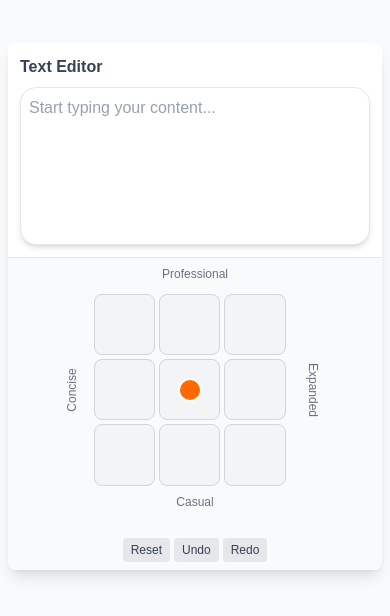
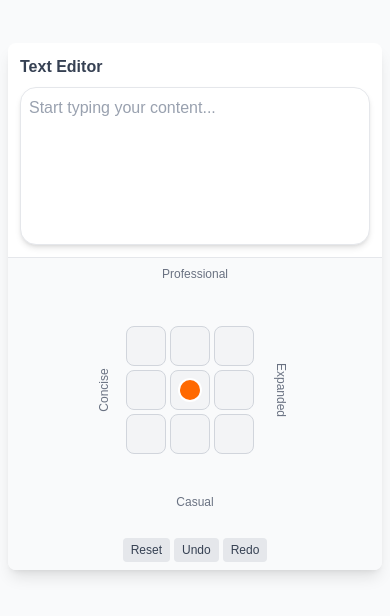
Before and after one commit to HarshGeed/Fiddle, a Next.js app: page / in a window 390 px wide. Shown: the part 116-732 px from the top of the page. Built offline with nearby package versions, Linux system fonts and the light colour scheme.

Commit message:
fixed dragging issue

```diff
--- a/components/ToneMatrix.tsx
+++ b/components/ToneMatrix.tsx
@@ -1,4 +1,5 @@
-import React, { useState, useRef } from "react";
+import React, { useState, useRef, useEffect } from "react";
+import Draggable from "react-draggable";
 
 type ToneMatrixProps = {
   onSelect: (tone: string) => void;
@@ -9,77 +10,55 @@ export default function ToneMatrix({ onSelect }: ToneMatrixProps) {
   const COL_TONES = ["Concise", "Neutral", "Expanded"];
 
   const gridRef = useRef<HTMLDivElement>(null);
+  const dotRef = useRef<HTMLDivElement>(null);
 
-  // selected cell [row, col]
-  const [selected, setSelected] = useState<[number, number] | null>([1, 1]);
-  // draggable dot position
+  // Responsive grid size
+  const [gridSize, setGridSize] = useState(192);
+  const DOT_SIZE = 20;
+  const CELL_SIZE = gridSize / 3;
+
+  useEffect(() => {
+    function updateSize() {
+      if (gridRef.current) {
+        setGridSize(gridRef.current.offsetWidth);
+      }
+    }
+    updateSize();
+    window.addEventListener("resize", updateSize);
+    return () => window.removeEventListener("resize", updateSize);
+  }, []);
+
+  const [selected, setSelected] = useState<[number, number]>([1, 1]);
+
+  // Initialize dot in center
   const [dotPos, setDotPos] = useState<{ x: number; y: number }>({
-    x: 0,
-    y: 0,
+    x: CELL_SIZE * 1 + CELL_SIZE / 2 - DOT_SIZE / 2,
+    y: CELL_SIZE * 1 + CELL_SIZE / 2 - DOT_SIZE / 2,
   });
-  const [dragging, setDragging] = useState(false);
 
   const getTone = (row: number, col: number) => {
     if (row === 1 && col === 1) return "Neutral";
     return `${ROW_TONES[row]} + ${COL_TONES[col]}`;
   };
 
-  // Initialize dot position after mount
-  React.useEffect(() => {
-    if (gridRef.current && selected) {
-      const grid = gridRef.current.getBoundingClientRect();
-      const cellSize = grid.width / 3;
-      setDotPos({
-        x: selected[1] * cellSize + cellSize / 2,
-        y: selected[0] * cellSize + cellSize / 2,
-      });
-    }
-  }, [selected]);
+  // Update dot position when selected or grid size changes
+  useEffect(() => {
+    setDotPos({
+      x: selected[1] * CELL_SIZE + CELL_SIZE / 2 - DOT_SIZE / 2,
+      y: selected[0] * CELL_SIZE + CELL_SIZE / 2 - DOT_SIZE / 2,
+    });
+  }, [selected, CELL_SIZE]);
 
-  const handleMouseDown = (e: React.MouseEvent) => {
-    setDragging(true);
-    e.stopPropagation();
-  };
-
-  const handleMouseMove = (e: MouseEvent) => {
-    if (!dragging || !gridRef.current) return;
-    const grid = gridRef.current.getBoundingClientRect();
-    let x = e.clientX - grid.left;
-    let y = e.clientY - grid.top;
-
-    // clamp inside grid
-    x = Math.max(0, Math.min(x, grid.width));
-    y = Math.max(0, Math.min(y, grid.height));
-
-    setDotPos({ x, y });
-  };
-
-  const handleMouseUp = () => {
-    if (!dragging || !gridRef.current) return;
-    setDragging(false);
-
-    const grid = gridRef.current.getBoundingClientRect();
-    const cellSize = grid.width / 3;
-    const row = Math.min(2, Math.max(0, Math.floor(dotPos.y / cellSize)));
-    const col = Math.min(2, Math.max(0, Math.floor(dotPos.x / cellSize)));
-
+  const handleStop = (e: any, data: any) => {
+    const row = Math.min(2, Math.max(0, Math.floor((data.y + DOT_SIZE / 2) / CELL_SIZE)));
+    const col = Math.min(2, Math.max(0, Math.floor((data.x + DOT_SIZE / 2) / CELL_SIZE)));
     setSelected([row, col]);
     onSelect(getTone(row, col));
-
     setDotPos({
-      x: col * cellSize + cellSize / 2,
-      y: row * cellSize + cellSize / 2,
+      x: col * CELL_SIZE + CELL_SIZE / 2 - DOT_SIZE / 2,
+      y: row * CELL_SIZE + CELL_SIZE / 2 - DOT_SIZE / 2,
     });
   };
-
-  React.useEffect(() => {
-    window.addEventListener("mousemove", handleMouseMove);
-    window.addEventListener("mouseup", handleMouseUp);
-    return () => {
-      window.removeEventListener("mousemove", handleMouseMove);
-      window.removeEventListener("mouseup", handleMouseUp);
-    };
-  });
 
   return (
     <div className="flex flex-col items-center justify-center w-full">
@@ -99,29 +78,37 @@ export default function ToneMatrix({ onSelect }: ToneMatrixProps) {
         {/* Grid container */}
         <div
           ref={gridRef}
-          className="relative grid grid-cols-3 gap-1 w-48 h-48 bg-transparent"
+          className="relative grid grid-cols-3 gap-1 w-32 h-32 sm:w-48 sm:h-48 bg-transparent"
         >
           {[0, 1, 2].map((row) =>
             [0, 1, 2].map((col) => (
-              <div
+              <button
                 key={`${row}-${col}`}
-                className="bg-gray-100 border border-gray-300 rounded-lg w-full h-full"
+                className="bg-gray-100 border border-gray-300 rounded-lg w-full h-full focus:outline-none"
+                style={{ touchAction: "manipulation" }}
+                tabIndex={0}
+                aria-label={getTone(row, col)}
+                onClick={() => {
+                  setSelected([row, col]);
+                  onSelect(getTone(row, col));
+                }}
               />
             ))
           )}
 
-          {/* Draggable orange dot */}
-          {selected && (
+          {/* Draggable dot */}
+          <Draggable
+            nodeRef={dotRef}
+            bounds="parent"
+            position={dotPos}
+            onDrag={(e, data) => setDotPos({ x: data.x, y: data.y })}
+            onStop={handleStop}
+          >
             <div
-              onMouseDown={handleMouseDown}
-              className="absolute w-5 h-5 rounded-full bg-orange-500 ring-2 ring-white cursor-grab active:cursor-grabbing"
-              style={{
-                left: dotPos.x - 10,
-                top: dotPos.y - 10,
-                transition: dragging ? "none" : "0.2s",
-              }}
+              ref={dotRef}
+              className="absolute z-10 w-5 h-5 rounded-full bg-orange-500 ring-2 ring-white cursor-grab active:cursor-grabbing"
             />
-          )}
+          </Draggable>
         </div>
 
         {/* Right label */}
--- a/package.json
+++ b/package.json
@@ -11,7 +11,8 @@
     "autoprefixer": "^10.4.21",
     "next": "15.5.2",
     "react": "19.1.0",
-    "react-dom": "19.1.0"
+    "react-dom": "19.1.0",
+    "react-draggable": "^4.5.0"
   },
   "devDependencies": {
     "@tailwindcss/postcss": "^4",
```
Also changed, not shown: 1 other file (tests, documents, lock files or other folders).
